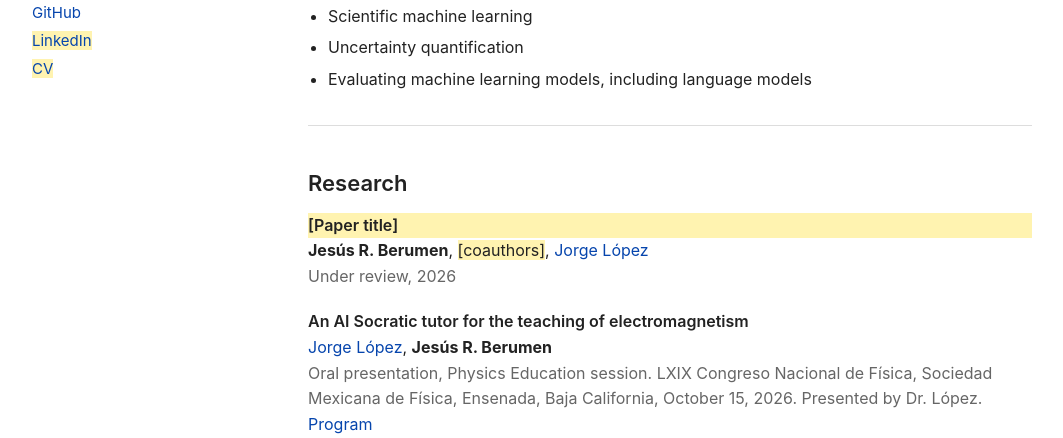
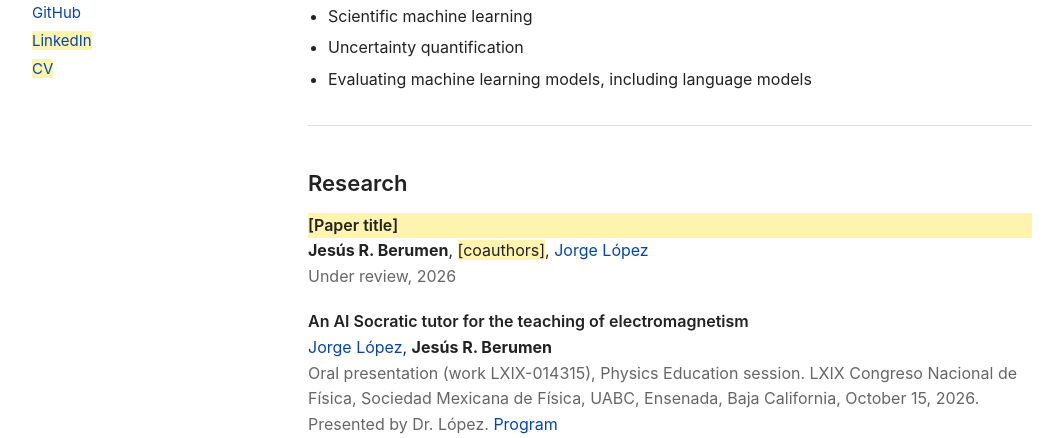
Before and after one commit to qgalinier/jesusberumen, a plain HTML site: page index.html in a window 1280 px wide. Shown: the part 514-952 px from the top of the page, without its empty margins (108-1171 px from the left). Drawn offline with Linux system fonts and the light colour scheme.

Commit message:
Add the congress work ID for the talk

```diff
--- a/index.html
+++ b/index.html
@@ -92,7 +92,7 @@
 <div class="pub">
   <div class="title">An AI Socratic tutor for the teaching of electromagnetism</div>
   <div><a href="https://jorgealbertolopezg9.wixsite.com/jorge-alberto-lopez">Jorge López</a>, <b>Jesús R. Berumen</b></div>
-  <div class="muted">Oral presentation, Physics Education session. LXIX Congreso Nacional de Física, Sociedad Mexicana de Física, Ensenada, Baja California, October 15, 2026. Presented by Dr. López. <a href="https://cnf.smf.mx/programas-final/ensenanza-de-la-fisica/">Program</a></div>
+  <div class="muted">Oral presentation (work LXIX-014315), Physics Education session. LXIX Congreso Nacional de Física, Sociedad Mexicana de Física, UABC, Ensenada, Baja California, October 15, 2026. Presented by Dr. López. <a href="https://cnf.smf.mx/programas-final/ensenanza-de-la-fisica/">Program</a></div>
   <p>Dr. López tested the tutor in his classes at UTEP with pre- and post-tests, student surveys and class assessments against control groups.</p>
 </div>
 
```
